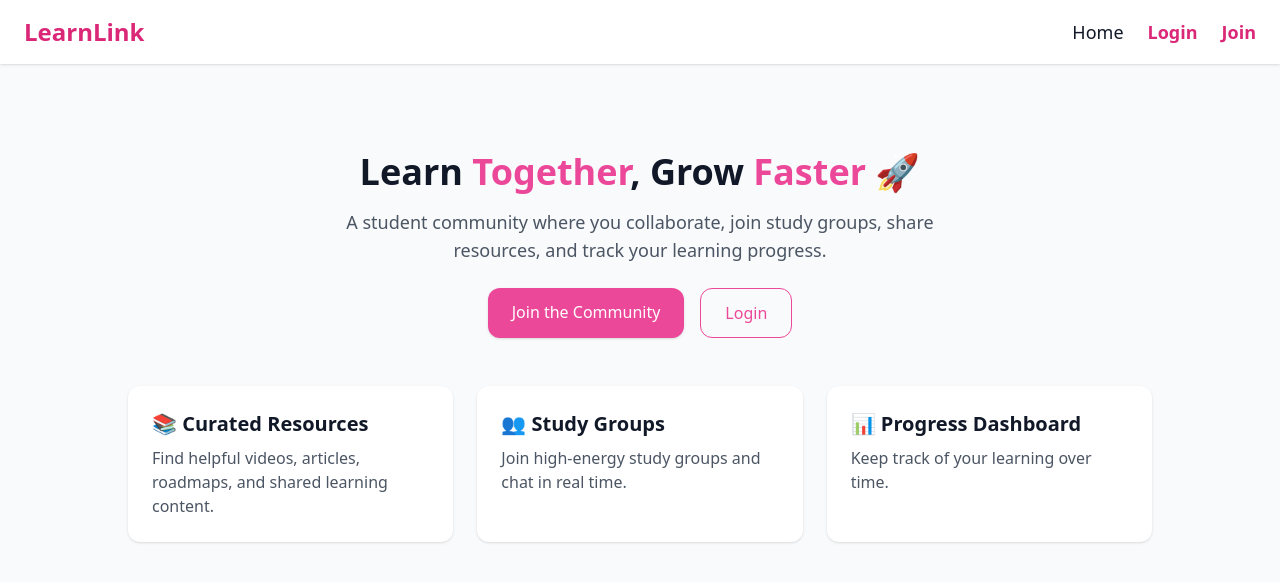
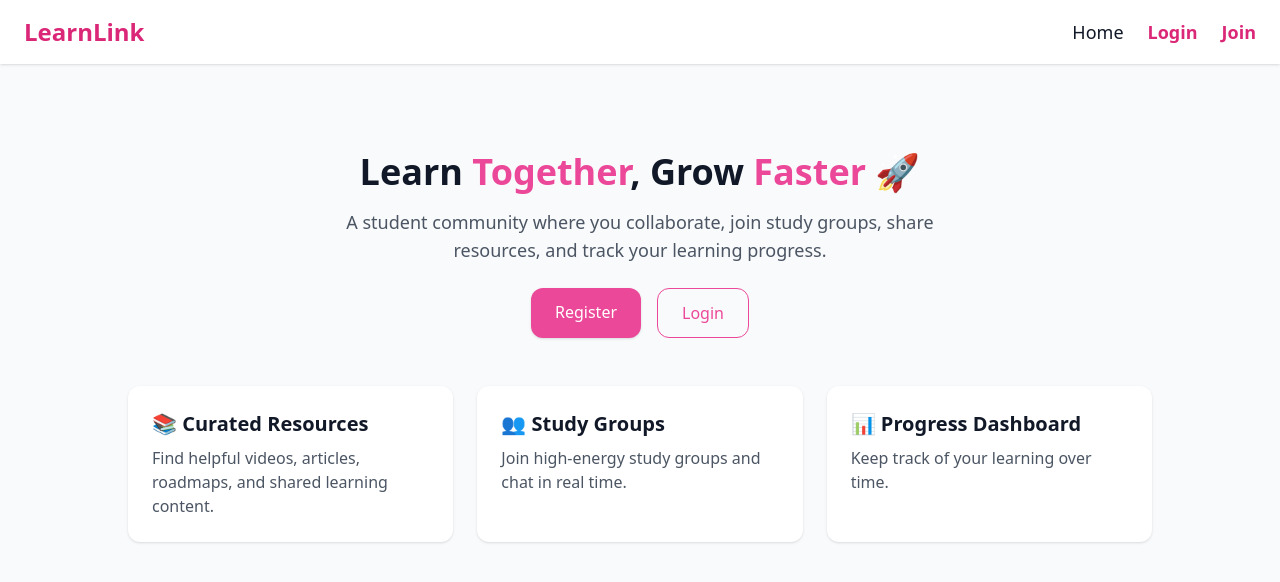
Before and after one commit to DevanshiArora1/learnlink, a React app in the folder frontend/: page / in a window 1280 px wide. Shown: the top 582 px of the page. Built offline with nearby package versions, Linux system fonts and the light colour scheme; no server answers; the HTML template or start-up script is replaced by a standard one.

Commit message:
minor changes

```diff
--- a/frontend/src/pages/Home.jsx
+++ b/frontend/src/pages/Home.jsx
@@ -23,7 +23,7 @@ export default function Home() {
             to="/register"
             className="bg-pink-500 text-white px-6 py-3 rounded-xl shadow hover:bg-pink-600"
           >
-            Join the Community
+            Register
           </Link>
 
           <Link
```
